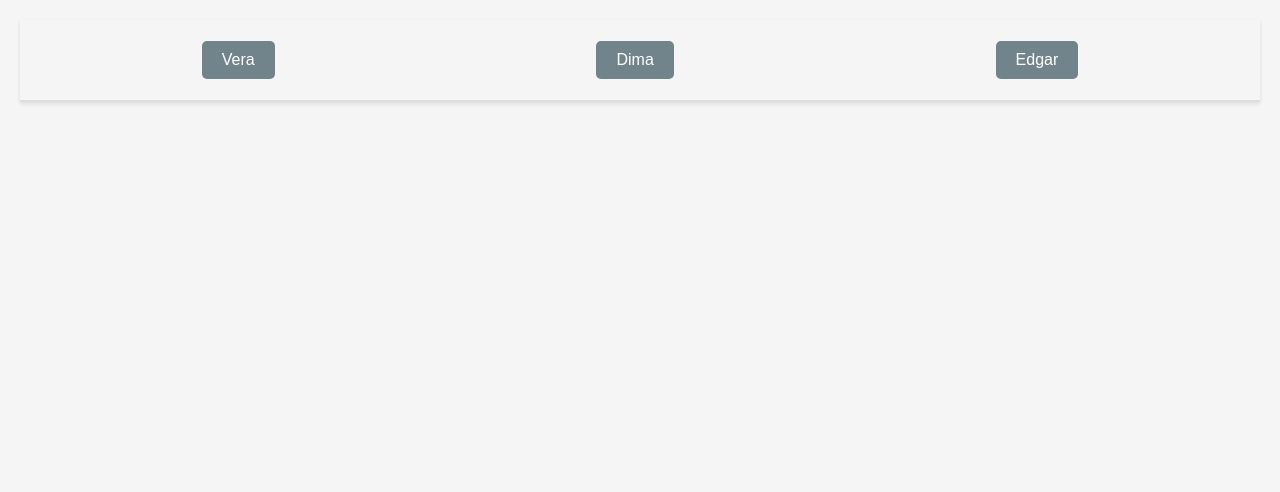
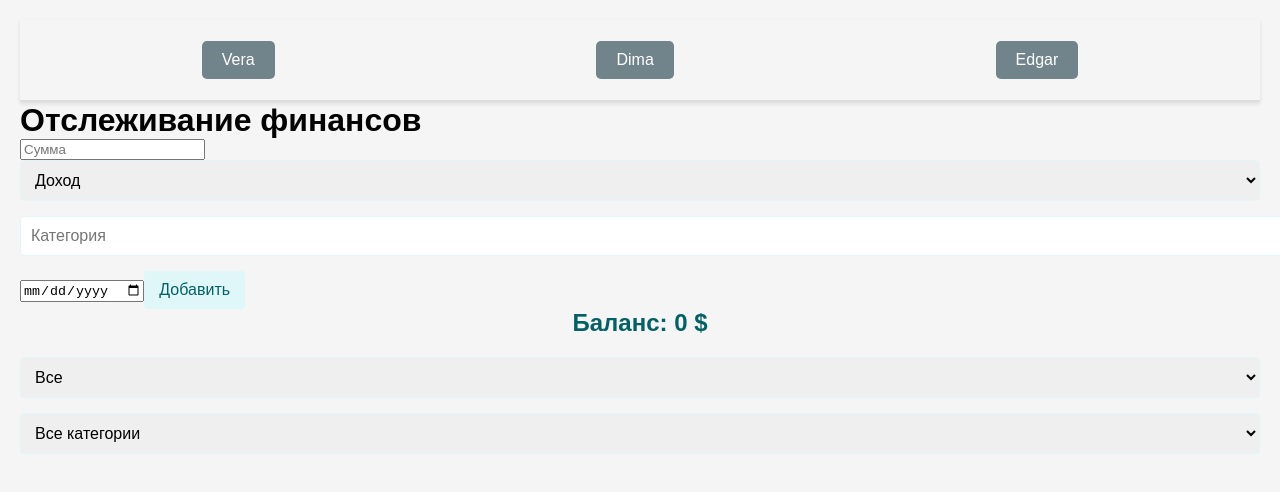
Before and after one commit to DimaJC/Test_project, a React (Create React App) app: page /vera/transaction in a window 1280 px wide. Before the commit this address had no page. Shown: the top 492 px of the page. Built offline with nearby package versions, Linux system fonts and the light colour scheme.

Commit message:
Header+Transacion

```diff
--- a/src/App.js
+++ b/src/App.js
@@ -12,6 +12,7 @@ import Contacts from './Vera/constants/contacts';
 import UserFilter from './Vera/constants/VeraFilters'
 import Header from './Vera/constants/Header';
 import { ROUTES } from './constants/constantsRoute';
+import Transaction from './Vera/constants/Transaction/Transaction';
 
 function App() {
   return (
@@ -24,6 +25,7 @@ function App() {
         <Route path={ROUTES.VERA_FILTER} element={<UserFilter />} />
         <Route path={ROUTES.DIMA_PERSONS} element={<Persons />} />
         <Route path={ROUTES.EDGAR_PEAPLE_LIST} element={<FilterSystem />} />
+        <Route path={ROUTES.VERA_TRANSACTION} element={<Transaction/>}/>
       </Routes>
     </BrowserRouter>
   );
--- a/src/Vera/constants/Header/index.jsx
+++ b/src/Vera/constants/Header/index.jsx
@@ -13,6 +13,10 @@ const veraRoutes = [
       to: ROUTES.VERA_FILTER,
       title: "Filter",
     },
+    {
+      to: ROUTES.VERA_TRANSACTION,
+      title: "Transaction",
+    }
   ];
   const dimaRoutes = [
     {
--- /dev/null
+++ b/src/Vera/constants/Transaction/Filter.jsx
@@ -0,0 +1,21 @@
+import React from 'react';
+
+const Filter = ({ typeFilter, setTypeFilter, categoryFilter, setCategoryFilter }) => (
+  <div>
+    <select value={typeFilter} onChange={(e) => setTypeFilter(e.target.value)}>
+      <option value="all">Все</option>
+      <option value="income">Доходы</option>
+      <option value="expense">Расходы</option>
+    </select>
+    <select value={categoryFilter} onChange={(e) => setCategoryFilter(e.target.value)}>
+      <option value="all">Все категории</option>
+      <option value="Зарплата">Зарплата</option>
+      <option value="Питание">Питание</option>
+      <option value="Транспорт">Транспорт</option>
+      <option value="Развлечения">Развлечения</option>
+      <option value="Покупки">Покупки</option>
+    </select>
+  </div>
+);
+
+export default Filter;
--- /dev/null
+++ b/src/Vera/constants/Transaction/Transaction.jsx
@@ -0,0 +1,81 @@
+import React, { useState, useEffect } from 'react';
+import TransactionForm from './TransactionForm';
+import TransactionList from './TransactionList';
+import Filter from './Filter';
+
+const Transaction = () => {
+  const [transactions, setTransactions] = useState([]);
+  const [typeFilter, setTypeFilter] = useState('all');
+  const [categoryFilter, setCategoryFilter] = useState('all');
+  const [balance, setBalance] = useState(0);
+
+  useEffect(() => {
+    // Вычисление баланса
+    const income = transactions
+      .filter(t => t.type === 'income')
+      .reduce((acc, t) => acc + t.amount, 0);
+    const expenses = transactions
+      .filter(t => t.type === 'expense')
+      .reduce((acc, t) => acc + t.amount, 0);
+    setBalance(income - expenses);
+  }, [transactions]);
+
+  // Добавление транзакции
+  const addTransaction = (amount, type, category, date) => {
+    console.log({amount, type, category, date})
+    const newTransaction = {
+      id: Date.now(),
+      amount: parseFloat(amount),
+      type,
+      category,
+      date,
+    };
+    console.log(newTransaction)
+    setTransactions([...transactions, newTransaction]);
+  };
+
+  // Удаление транзакции
+  const deleteTransaction = (id) => {
+    setTransactions(transactions.filter(transaction => transaction.id !== id));
+  };
+
+  // Фильтрация транзакций
+  const filteredTransactions = transactions.filter(transaction => {
+    return (
+      (typeFilter === 'all' || transaction.type === typeFilter) &&
+      (categoryFilter === 'all' || transaction.category === categoryFilter)
+    );
+  });
+
+  // Данные для графика
+  const expenseData = transactions
+    .filter(t => t.type === 'expense')
+    .reduce((acc, t) => {
+      acc[t.category] = (acc[t.category] || 0) + t.amount;
+      return acc;
+    }, {});
+
+  return (
+    <div>
+      <h1>Отслеживание финансов</h1>
+
+      <TransactionForm onAddTransaction={addTransaction} />
+      <h2>Баланс: {balance} $</h2>
+
+      <Filter
+        typeFilter={typeFilter}
+        setTypeFilter={setTypeFilter}
+        categoryFilter={categoryFilter}
+        setCategoryFilter={setCategoryFilter}
+      />
+
+      <TransactionList
+        transactions={filteredTransactions}
+        onDeleteTransaction={deleteTransaction}
+      />
+
+    </div>
+  );
+};
+
+export default Transaction;
--- a/src/Vera/constants/Transaction/TransactionForm.jsx
+++ b/src/Vera/constants/Transaction/TransactionForm.jsx
@@ -1,62 +1,48 @@
-import React,  {useState} from "react";
+import React, { useState } from 'react';
 
-const TransactionForm = ({ addTransaction}) => {
-    const [amount, setAmount] = useState ('');
-    const [type, setType] = useState ('income');
-    const [category, setCategory] = useState ('Зарплата');
-    const [date, setDate] = useState ('');
+const TransactionForm = ({ onAddTransaction }) => {
+  const [amount, setAmount] = useState('');
+  const [type, setType] = useState('income');
+  const [category, setCategory] = useState('');
+  const [date, setDate] = useState('');
 
-    const hadleSubmit = (event) => {
-        event.preventDefault();
-        const newTracsation = {
-            id: Date.now(),
-            amout: parseFloat(amout),
-            type,
-            category,
-            date
-        };
-        addTransaction(newTracsation);
+  const handleSubmit = (e) => {
+    e.preventDefault();
+    onAddTransaction(amount, type, category, date);
     setAmount('');
-        setCategory('Зарплата');
     setDate('');
   };
+
   return (
-        <div>
-                    <form className="transaction-form" onSubmit={hadleSubmit}>
-            <h3 className="transaction-form__title">Добавить транзакцию</h3>
-
-            <div className="transaction-form__group">
-                <label className="transaction-form__label">Сумма:</label>
+    <form onSubmit={handleSubmit}>
       <input
         type="number"
         value={amount}
-                onChange={(event) => setAmout (event.target.value)}
-                className="transaction-form__input"
+        onChange={(e) => setAmount(e.target.value)}
+        placeholder="Сумма"
+
         required
       />
-            </div>
-            <div className="transaction-form__group">
-                <label className="transaction-form__label">Тип:</label>
-                <select
-                 value={type}
-                 onChange={(event) => setType (event.target.value)}
-                 className="transaction-form__select"
-                >
+      <select value={type} onChange={(e) => setType(e.target.value)}>
         <option value="income">Доход</option>
-                    <option value="income">Расход</option>
+        <option value="expense">Расход</option>
       </select>
-            </div>
-            <div className="Transaction-form__group">
-                <label className="transaction-form__label">Категория:</label>
-                <select
+      <input
+        type="text"
         value={category}
-                onChange={(event) => setCategory(event.target.value)}
-                className="transaction-form__select"
-                >
+        onChange={(e) => setCategory(e.target.value)}
+        placeholder="Категория"
+        required
+      />
+      <input
+        type="date"
+        value={date}
+        onChange={(e) => setDate(e.target.value)}
+        required
+      />
+      <button type="submit">Добавить</button>
+    </form>
+  );
+};
 
-                </select>
-            </div>
-        </form>
-        </div>
-    )
-}
+export default TransactionForm;
--- /dev/null
+++ b/src/Vera/constants/Transaction/TransactionList.jsx
@@ -0,0 +1,14 @@
+import React from 'react';
+
+const TransactionList = ({ transactions, onDeleteTransaction }) => (
+  <ul>
+    {transactions.map((transaction) => (
+      <li key={transaction.id}>
+        {transaction.date} — {transaction.amount} $ ({transaction.type}, {transaction.category})
+        <button onClick={() => onDeleteTransaction(transaction.id)}>Удалить</button>
+      </li>
+    ))}
+  </ul>
+);
+
+export default TransactionList;
--- a/src/constants/constantsRoute.js
+++ b/src/constants/constantsRoute.js
@@ -1,6 +1,7 @@
 export const ROUTES = {
     VERA_CONTACTS: "/vera/contacts",
     VERA_FILTER: "/vera/filter",
+    VERA_TRANSACTION: "/vera/transaction",
     DIMA_MAIN: "/dima/main",
     DIMA_PERSONS: "/dima/persons",
     DIMA_TO_DO_LIST: "/dima/to-do-list",
```
Lines whose indentation alone changed are shown as unchanged.
